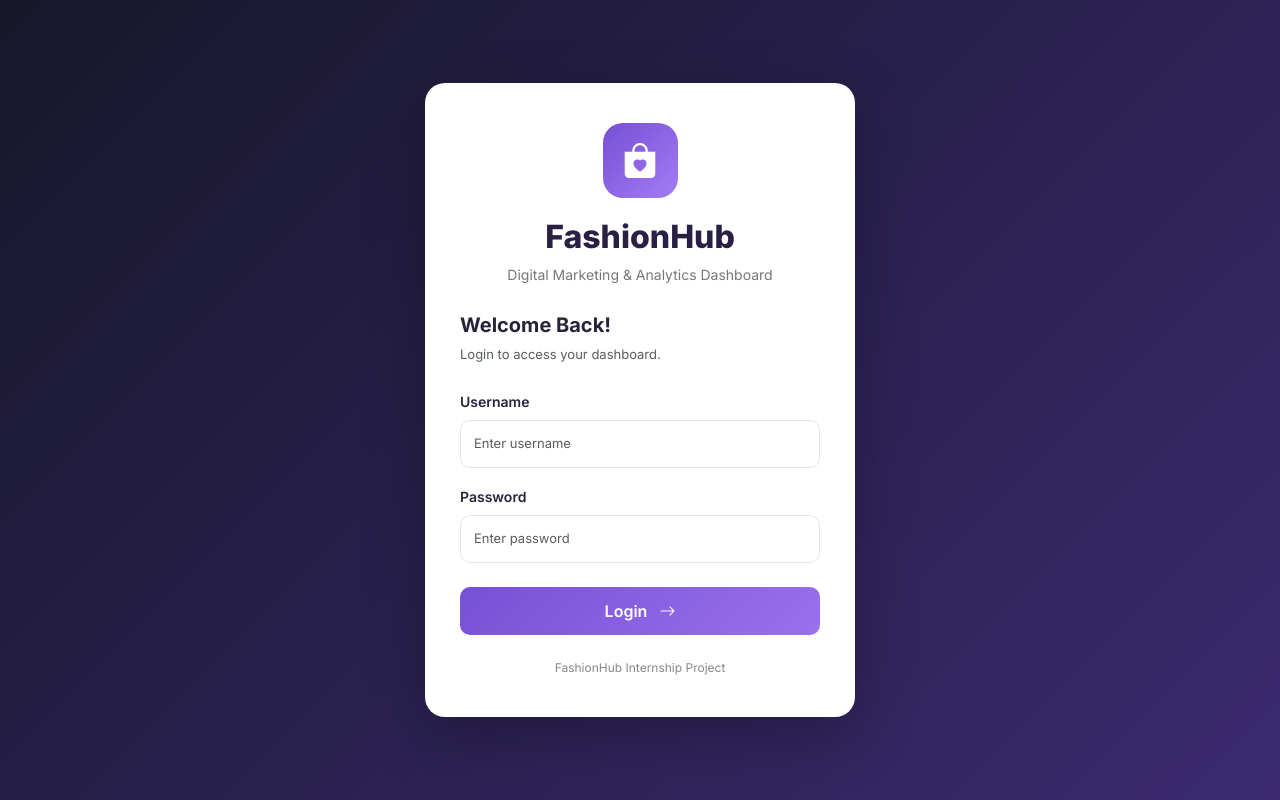
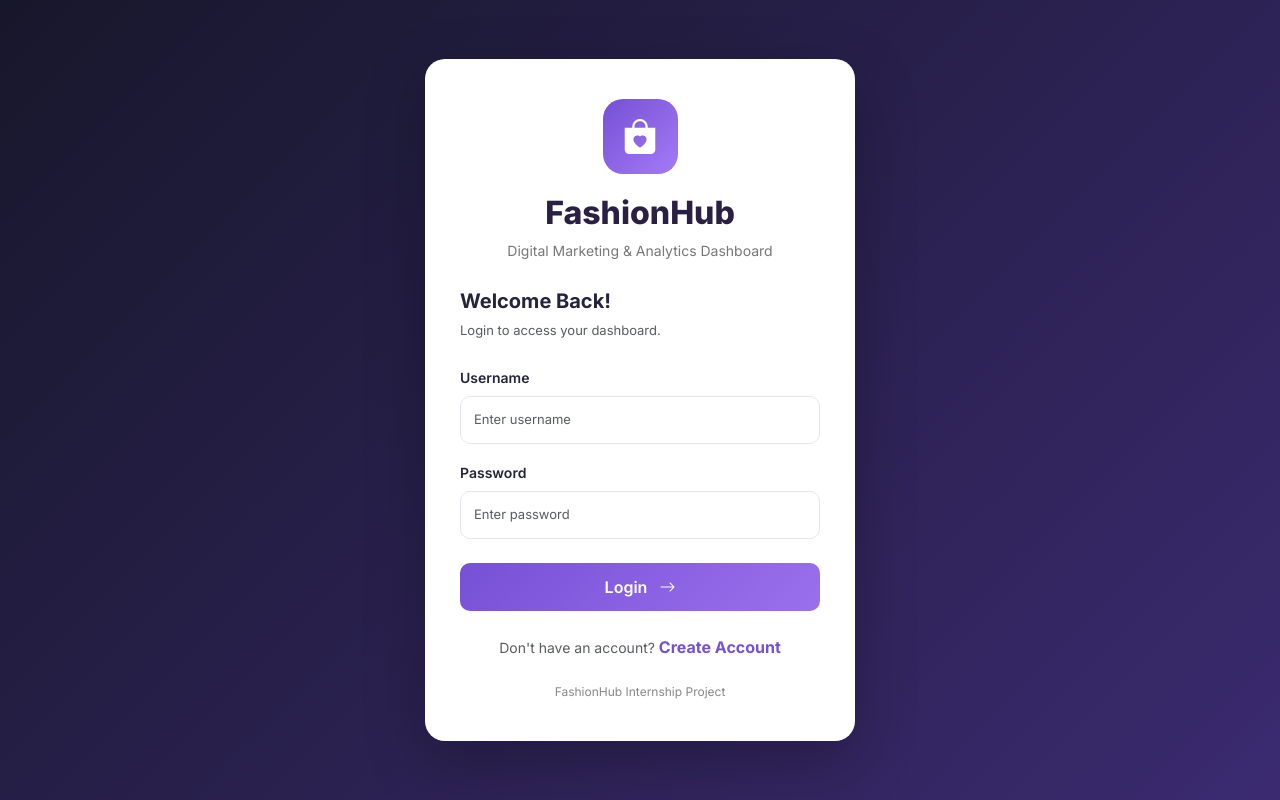
Before and after one commit to vighnesh-madarapu/FashionHub-Digital-Marketing, a Flask app: page /login in a window 1280 px wide. Run offline with Flask 3, Linux system fonts and the light colour scheme.

Commit message:
Update login.html

```diff
--- a/FashionHub/templates/login.html
+++ b/FashionHub/templates/login.html
@@ -76,6 +76,17 @@
         color: #888;
         font-size: 12px;
     }
+
+    .signup-link {
+        color: #7650d5;
+        font-weight: 700;
+        text-decoration: none;
+    }
+
+    .signup-link:hover {
+        color: #5030a5;
+        text-decoration: underline;
+    }
 </style>
 
 <div class="login-page">
@@ -142,6 +153,17 @@
 
         </form>
 
+        <!-- SIGN UP LINK -->
+        <div class="text-center mt-4">
+            <span class="text-muted small">
+                Don't have an account?
+            </span>
+
+            <a href="{{ url_for('signup') }}" class="signup-link">
+                Create Account
+            </a>
+        </div>
+
         <div class="text-center mt-4 login-footer">
             FashionHub Internship Project
         </div>
```
